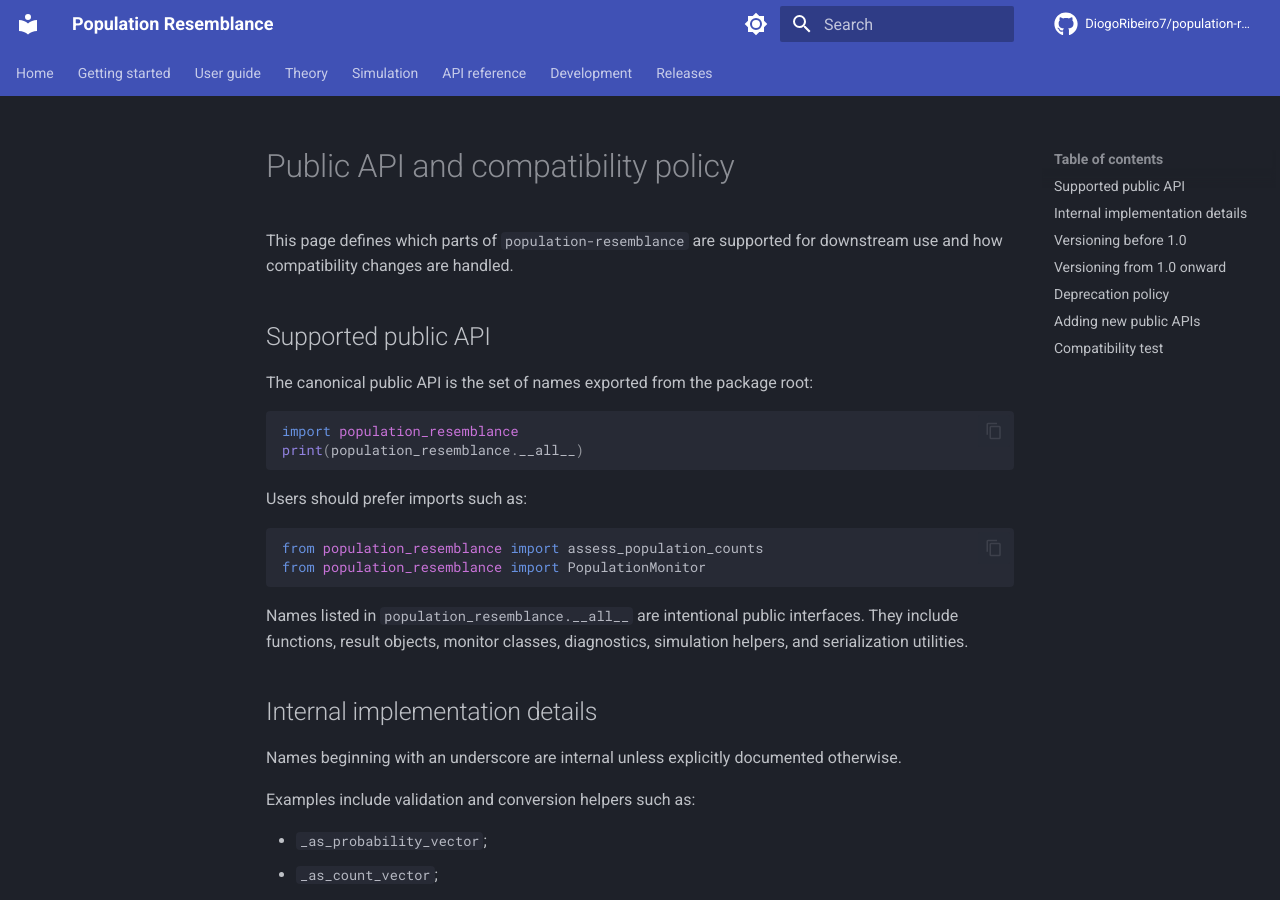
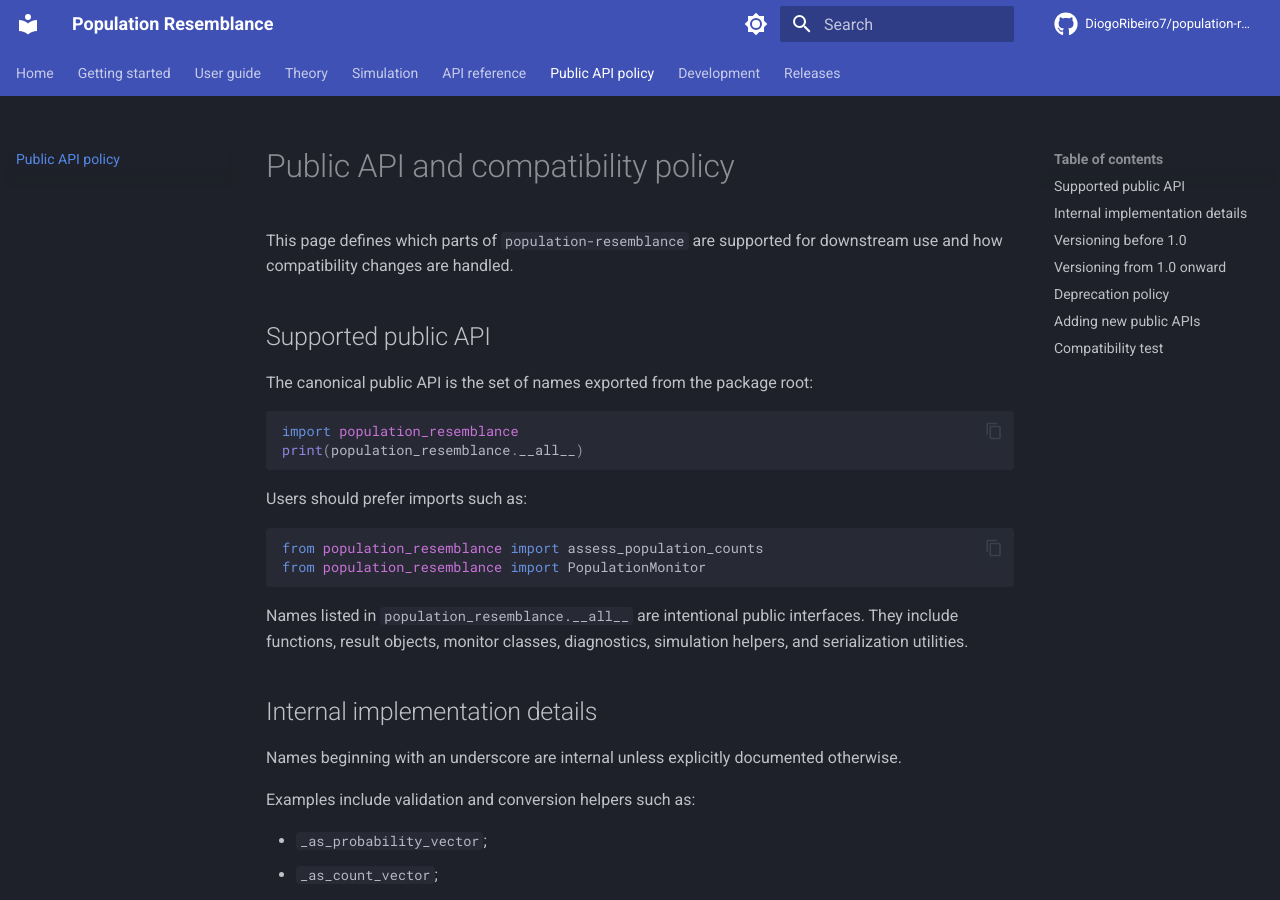
Before and after one commit to DiogoRibeiro7/population-resemblance, an MkDocs documentation site: the page built from docs/public-api.md, in a window 1280 px wide and 900 px high. Built offline with MkDocs 1.6.1 and Material for MkDocs 9.7.7, drawn with Linux system fonts in a browser that asks for light colours; comment, search, counter and statistics services are not loaded; some of the changed text lies outside the part shown.

Commit message:
docs: add public API policy to navigation

```diff
--- a/mkdocs.yml
+++ b/mkdocs.yml
@@ -44,6 +44,7 @@ nav:
   - Theory: theory.md
   - Simulation: simulation.md
   - API reference: api.md
+  - Public API policy: public-api.md
   - Development: development.md
   - Releases: releases.md
 
```
